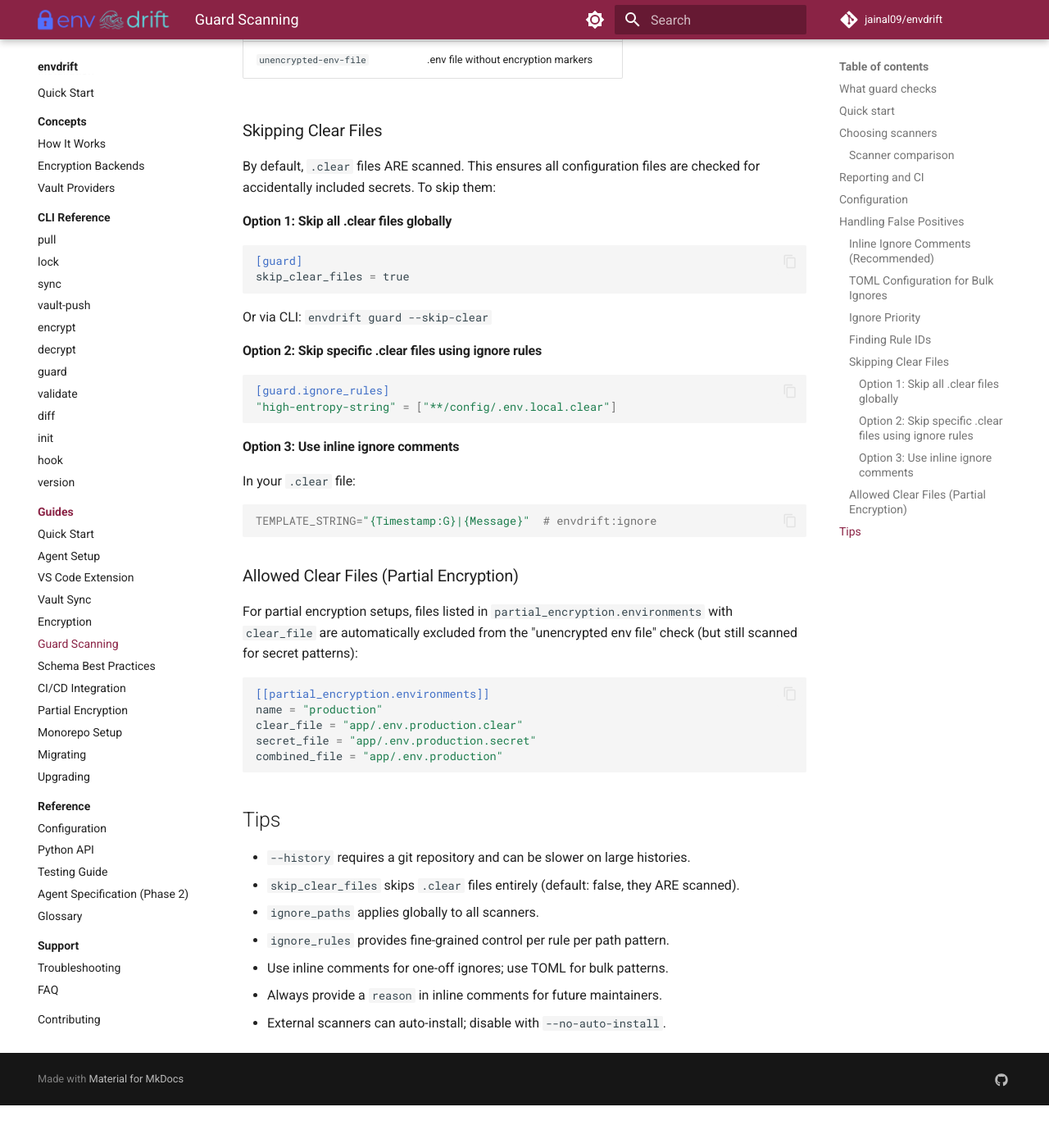
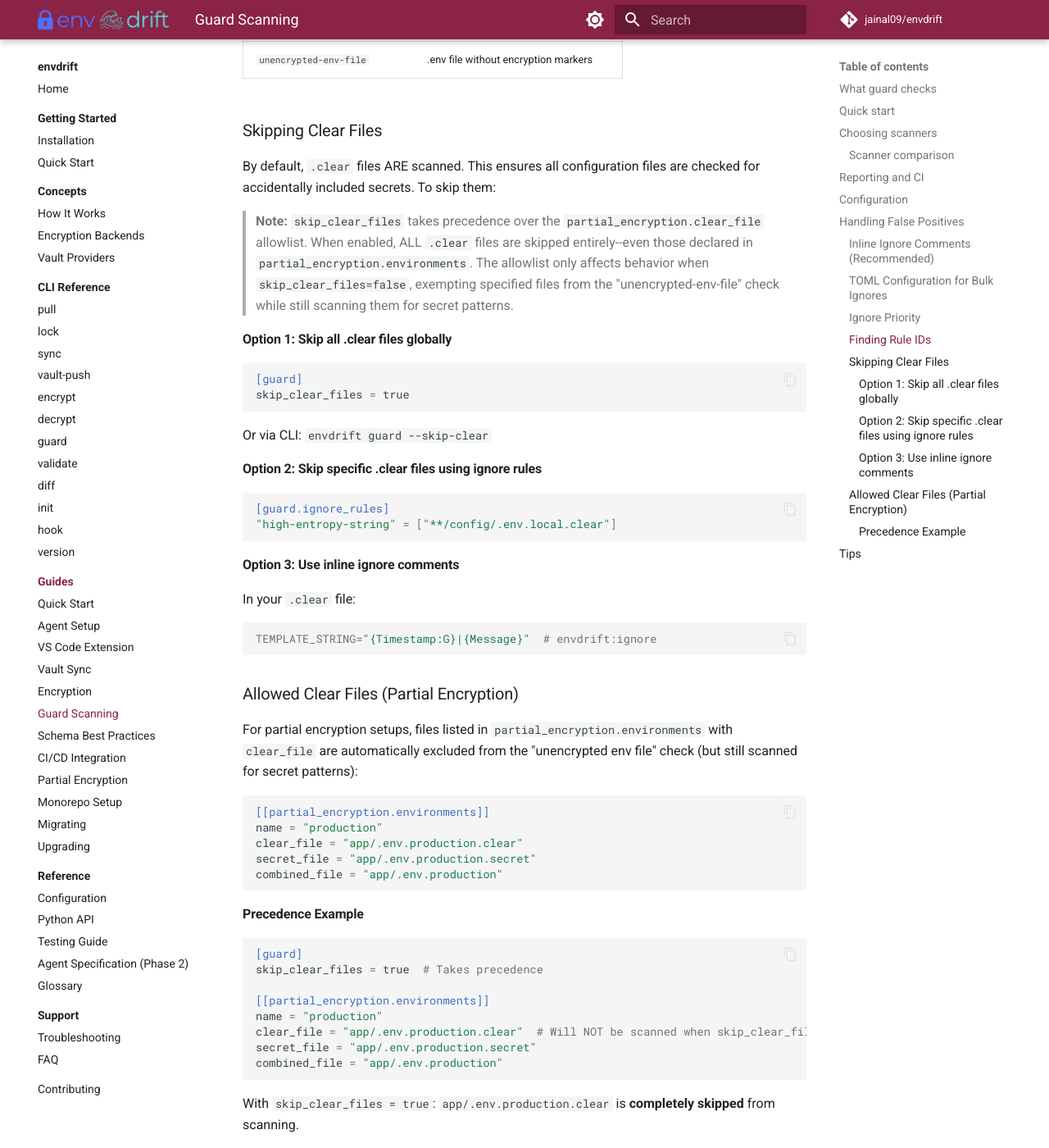
Before and after one commit to jainal09/envdrift, an MkDocs documentation site: the page built from docs/guides/guard.md, in a window 1280 px wide and 1400 px high, scrolled down 4228 px. Shown: the whole window at 82% size. Built offline with MkDocs 1.6.1 and Material for MkDocs 9.7.7, drawn with Linux system fonts in a browser that asks for light colours; comment, search, counter and statistics services are not loaded; before the commit the page ends 5576 px from its top, so only the background shows below that; some of the changed text lies outside the part shown.

Commit message:
fix(guard): address PR review feedback
- Add keywords=("mailgun",) to Mailgun pattern to reduce false positives
- Change PuTTY pattern from .* to [^\n]+ for better performance
- Fix .clear files not flagged as unencrypted-env-file (they're meant to be unencrypted)
- Add test assertion for .clear files not flagged as unencrypted
- Add documentation clarifying skip_clear_files precedence over allowlist

Co-Authored-By: Claude Opus 4.5 <noreply@anthropic.com>

````diff
--- a/docs/guides/guard.md
+++ b/docs/guides/guard.md
@@ -183,6 +183,12 @@ Common rule IDs:
 By default, `.clear` files ARE scanned. This ensures all configuration files
 are checked for accidentally included secrets. To skip them:
 
+> **Note:** `skip_clear_files` takes precedence over the `partial_encryption.clear_file`
+> allowlist. When enabled, ALL `.clear` files are skipped entirely--even those declared in
+> `partial_encryption.environments`. The allowlist only affects behavior when `skip_clear_files=false`,
+> exempting specified files from the "unencrypted-env-file" check while still scanning them for
+> secret patterns.
+
 #### Option 1: Skip all .clear files globally
 
 ```toml
@@ -221,6 +227,24 @@ secret_file = "app/.env.production.secret"
 combined_file = "app/.env.production"
 ```
 
+#### Precedence Example
+
+```toml
+[guard]
+skip_clear_files = true  # Takes precedence
+
+[[partial_encryption.environments]]
+name = "production"
+clear_file = "app/.env.production.clear"  # Will NOT be scanned when skip_clear_files=true
+secret_file = "app/.env.production.secret"
+combined_file = "app/.env.production"
+```
+
+With `skip_clear_files = true`: `app/.env.production.clear` is **completely skipped** from scanning.
+
+With `skip_clear_files = false` (default): `app/.env.production.clear` is **scanned for patterns** but
+exempt from the "unencrypted-env-file" check.
+
 ## Tips
 
 - `--history` requires a git repository and can be slower on large histories.
````
Also changed, not shown: 3 other files.
